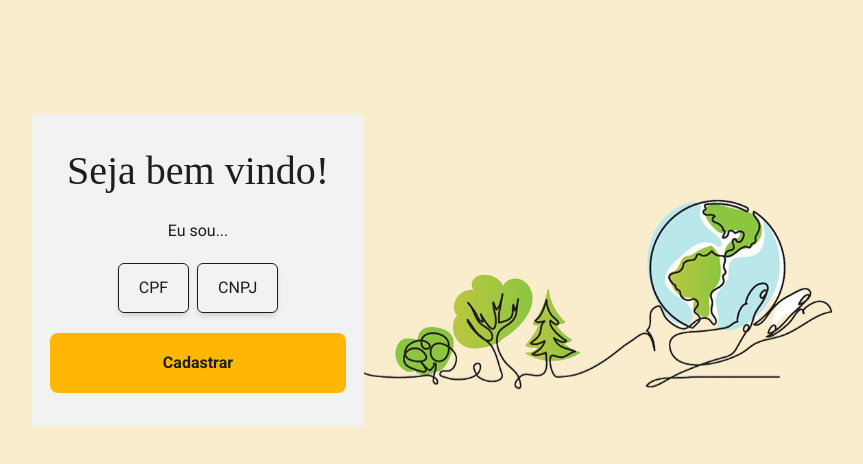
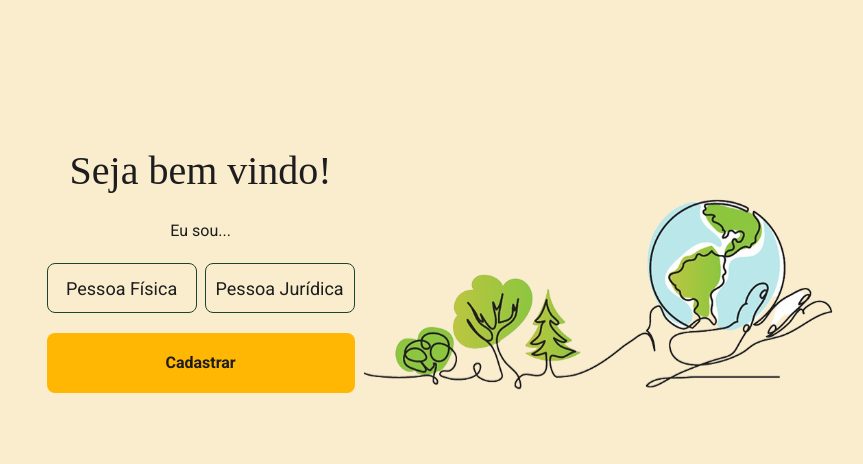
Before and after one commit to marcelosj3/sos-brazil, a React (Create React App) app: page /register in a window 1280 px wide. Shown: the top 464 px of the page, without its empty margins (192-1055 px from the left). Built offline with nearby package versions, Linux system fonts and the light colour scheme; a web font is replaced by a local one.

Commit message:
fix: fixed typeOfUser in registerForm; fixed LoginForm; deleted random console.log

```diff
--- a/src/components/Login/LoginForm.tsx
+++ b/src/components/Login/LoginForm.tsx
@@ -15,8 +15,11 @@ interface ILoginData {
 }
 
 const LoginSchema = yup.object().shape({
-  email: yup.string().required("Email obrigatório").email("Email inválido"),
-  password: yup.string().required("Senha obrigatória"),
+  email: yup
+    .string()
+    .required("Por favor, digite seu email")
+    .email("Por favor, digite um email válido"),
+  password: yup.string().required("Por favor, digite sua senha"),
 });
 
 export const LoginForm = () => {
@@ -51,9 +54,7 @@ export const LoginForm = () => {
       w={["100%"]}
       maxW={["300px", "400px"]}
       padding="30px 15px"
-      border="3px solid"
-      borderColor="gray.100.100"
-      bg="white"
+      bg="transparent"
       color="gray.300.100"
     >
       <Heading
@@ -64,17 +65,15 @@ export const LoginForm = () => {
       >
         Estou pronte para mudar o mundo!
       </Heading>
-      <VStack spacing="5" mt="6">
+      <VStack spacing="4" mt="6">
         <Input
           placeholder="Digite seu email"
-          label="Email"
           type="text"
           error={errors.email}
           {...register("email")}
         />
         <Input
           placeholder="Digite sua senha"
-          label="Senha"
           type="password"
           error={errors.password}
           {...register("password")}
@@ -109,7 +108,7 @@ export const LoginForm = () => {
             background: "secondary.250",
             color: "gray.100.100",
           }}
-          type="submit"
+          onClick={() => navigate("/register")}
         >
           Cadastrar
         </Button>
--- a/src/components/RadioCustom/index.tsx
+++ b/src/components/RadioCustom/index.tsx
@@ -38,7 +38,7 @@ export const RadioCustom = ({
         borderColor="secondary.300"
         alignItems="center"
         justifyContent="center"
-        fontSize="18px"
+        fontSize={["md", "lg"]}
         onClick={onClick}
         transition="0.3s"
         _hover={{ bg: "secondary.100", borderColor: "secondary.100" }}
--- a/src/components/Register/CnpjForm.tsx
+++ b/src/components/Register/CnpjForm.tsx
@@ -3,22 +3,12 @@ import { FieldError, UseFormRegister } from "react-hook-form";
 
 import { Input } from "./Input";
 
-interface IDonations {
-  type_of_contribution: string;
-  value: number;
-  material: string;
-}
-
 interface IRegisterData {
   name: string;
   password: string;
   email: string;
-  social_number: string;
-  area?: string;
-  prefered_cause?: string;
-  specialty?: string;
-  donations?: Array<IDonations>;
-  volunteer?: string;
+  socialNumber: string;
+  typeOfUser: string;
 }
 
 interface ICnpjFormProps {
@@ -47,7 +37,7 @@ export const CnpjForm = ({ register, errors }: ICnpjFormProps) => {
         label="CNPJ"
         type="text"
         error={errors.social_number}
-        {...register("social_number")}
+        {...register("socialNumber")}
       />
       <Input
         placeholder="Digite o email"
--- a/src/components/Register/CpfForm.tsx
+++ b/src/components/Register/CpfForm.tsx
@@ -13,12 +13,8 @@ interface IRegisterData {
   name: string;
   password: string;
   email: string;
-  social_number: string;
-  area?: string;
-  prefered_cause?: string;
-  specialty?: string;
-  donations?: Array<IDonations>;
-  volunteer?: string;
+  socialNumber: string;
+  typeOfUser: string;
 }
 interface ICpfFormProps {
   errors: {
@@ -45,7 +41,7 @@ export const CpfForm = ({ register, errors }: ICpfFormProps) => {
         label="CPF"
         type="text"
         error={errors.social_number}
-        {...register("social_number")}
+        {...register("socialNumber")}
       />
       <Input
         placeholder="Digite seu email"
--- a/src/components/Register/RegisterForm.tsx
+++ b/src/components/Register/RegisterForm.tsx
@@ -1,29 +1,35 @@
 import { useState } from "react";
-import { Grid, Heading, Text, VStack, Button } from "@chakra-ui/react";
-import { useForm } from "react-hook-form";
+import {
+  Grid,
+  Heading,
+  Text,
+  VStack,
+  Button,
+  RadioGroup,
+} from "@chakra-ui/react";
+import { useForm, Controller } from "react-hook-form";
 import { yupResolver } from "@hookform/resolvers/yup";
 import * as yup from "yup";
 import { useNavigate } from "react-router-dom";
 
 import { CpfForm } from "./CpfForm";
 import { CnpjForm } from "./CnpjForm";
-import { RadioGroup } from "./RadioGroup";
 import { useAuth } from "../../contexts/AuthContext";
+import { RadioCustom } from "../RadioCustom";
 
 interface IRegisterData {
   name: string;
   password: string;
   email: string;
-  social_number: string;
-  area?: string;
-  prefered_cause?: string;
+  socialNumber: string;
+  typeOfUser: string;
 }
 
 const registerSchema = yup.object().shape({
   name: yup.string().required("Nome obrigatório"),
   email: yup.string().required("Email obrigatório").email("Email inválido"),
   password: yup.string().required("Senha obrigatória"),
-  social_number: yup.string().required("Campo obrigatório"),
+  socialNumber: yup.string().required("Campo obrigatório"),
 });
 
 export const RegisterForm = () => {
@@ -38,6 +44,7 @@ export const RegisterForm = () => {
     formState: { errors },
     register,
     handleSubmit,
+    control,
   } = useForm<IRegisterData>({
     resolver: yupResolver(registerSchema),
   });
@@ -47,20 +54,22 @@ export const RegisterForm = () => {
     signUp(data)
       .then((_) => {
         setLoading(false);
-        navigate("/donate");
+        navigate("/login");
       })
       .catch((_) => setLoading(false));
   };
 
   return (
+    <Controller
+      control={control}
+      name="typeOfUser"
+      render={({ field: { onBlur, onChange, ref } }) => (
         <Grid
           onSubmit={handleSubmit(handleRegister)}
           as="form"
           w={["100%", "100%", "40%", "40%"]}
           padding="30px 15px"
-      border="3px solid"
-      borderColor="gray.100.100"
-      bg="gray.100.100"
+          bg="transparent"
           color="gray.300.100"
           mt={["4", "4", "0"]}
         >
@@ -70,10 +79,35 @@ export const RegisterForm = () => {
           <VStack spacing="5" mt="6">
             <Text>Eu sou...</Text>
             <RadioGroup
-          options={["CPF", "CNPJ"]}
-          name="CPF"
-          onChange={setTypeOfUser}
+              name="value"
+              gap="8px"
+              display="flex"
+              widht="100%"
+              gridTemplateColumns={[
+                "repeat(2, 150px)",
+                "repeat(2, 150px)",
+                "repeat(4, 150px)",
+              ]}
+              justifyItems="center"
+              alignItems="center"
+            >
+              <RadioCustom
+                key="CPF"
+                onBlur={onBlur}
+                onChange={onChange}
+                label="Pessoa Física"
+                value="CPF"
+                onClick={() => setTypeOfUser("CPF")}
               />
+              <RadioCustom
+                key="CNPJ"
+                onBlur={onBlur}
+                onChange={onChange}
+                label="Pessoa Jurídica"
+                value="CNPJ"
+                onClick={() => setTypeOfUser("CNPJ")}
+              />
+            </RadioGroup>
             {typeOfUser === "CPF" ? (
               <CpfForm register={register} errors={errors} />
             ) : null}
@@ -96,5 +130,7 @@ export const RegisterForm = () => {
             </Button>
           </VStack>
         </Grid>
+      )}
+    />
   );
 };
--- a/src/contexts/AuthContext/index.tsx
+++ b/src/contexts/AuthContext/index.tsx
@@ -27,9 +27,8 @@ interface IRegisterData {
   name: string;
   password: string;
   email: string;
-  social_number: string;
-  area?: string;
-  prefered_cause?: string;
+  socialNumber: string;
+  typeOfUser: string;
 }
 
 interface IAuthContextData {
@@ -72,9 +71,15 @@ const AuthProvider = ({ children }: IAuthProviderProps) => {
   });
 
   const signUp = useCallback(
-    async ({ name, password, email, social_number }: IRegisterData) => {
+    async ({
+      name,
+      password,
+      email,
+      socialNumber,
+      typeOfUser,
+    }: IRegisterData) => {
       await api
-        .post("/register", { name, password, email, social_number })
+        .post("/register", { name, password, email, socialNumber, typeOfUser })
         .then((response) => {
           localStorage.setItem(
             "@capstone:accessToken",
```
Lines whose indentation alone changed are shown as unchanged.
